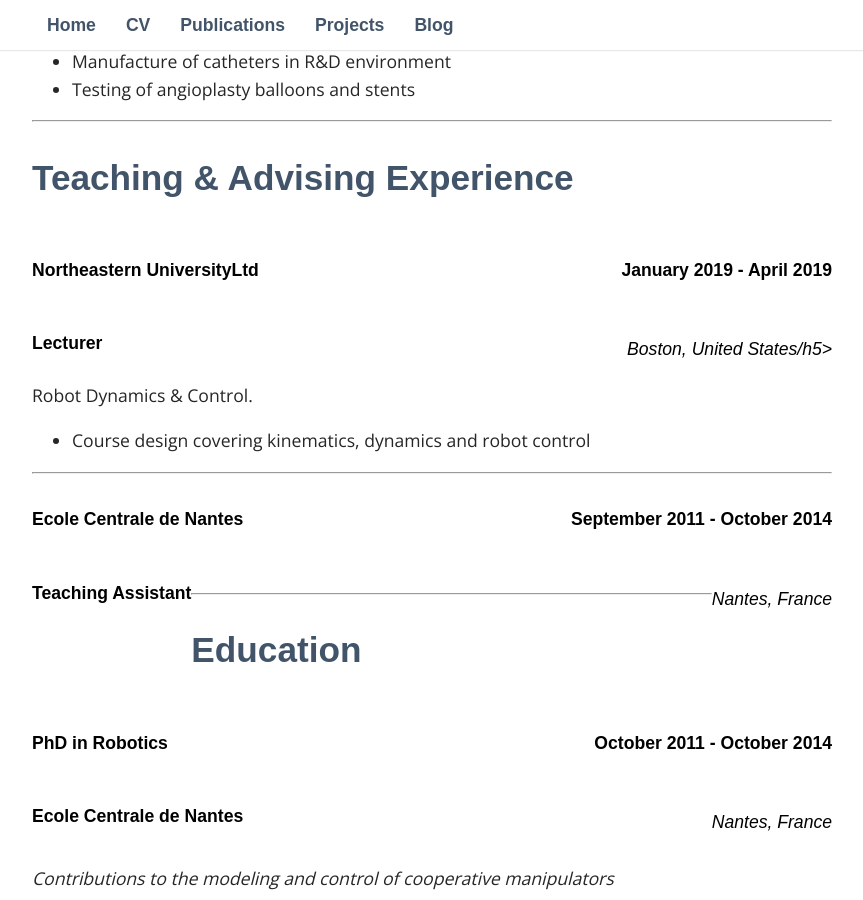
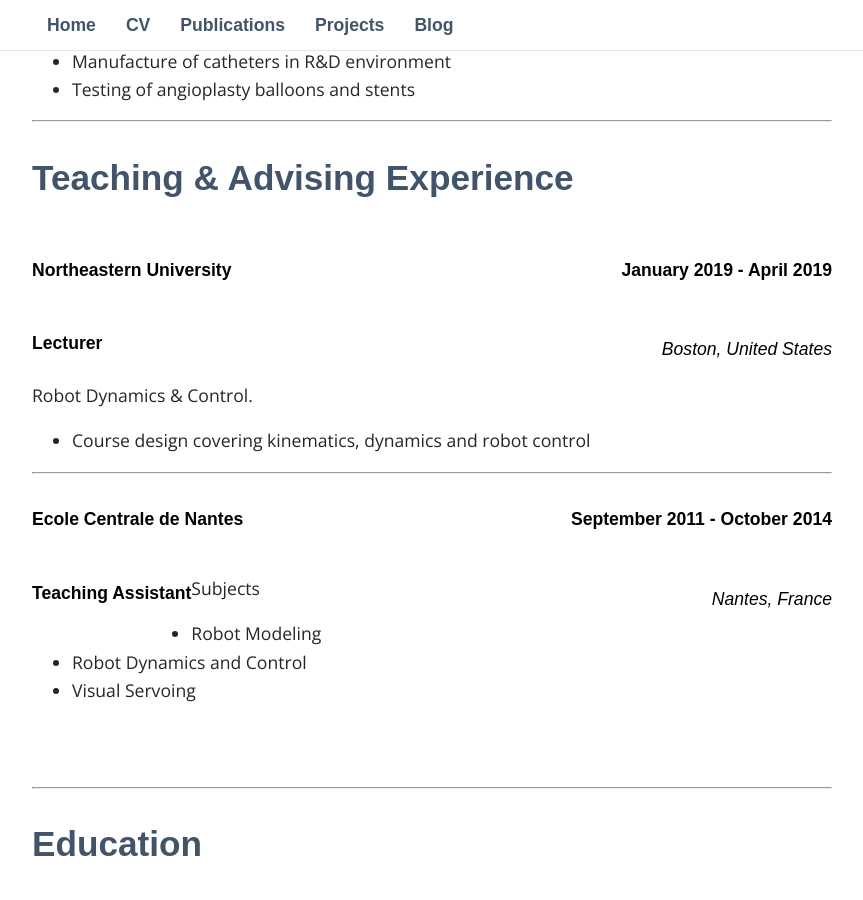
Before and after one commit to philip-long/philip-long.github.io, a Jekyll site: the page built from cv/index.html, in a window 1280 px wide and 900 px high, scrolled down 2195 px. Shown: the whole window, without its empty margins (208-1071 px from the left). Built offline with Jekyll 4.4.1, drawn with Linux system fonts in a browser that asks for light colours; nearby versions of some CDN libraries; some web fonts are replaced; library files that are not in the unit come from our copies.

Commit message:
Update index.html

```diff
--- a/cv/index.html
+++ b/cv/index.html
@@ -176,7 +176,7 @@
 
 
 <div style="clear: both">
-    <h4 style="float: left"> Northeastern UniversityLtd</h4>
+    <h4 style="float: left"> Northeastern University</h4>
     <h4 style="float: right">January 2019 - April 2019</h4>
 </div>
 
@@ -185,7 +185,7 @@
 
 <div style="clear: both">
     <h4 style="float: left">Lecturer</h4>
-    <h5 style="float: right">Boston, United States/h5>
+    <h5 style="float: right">Boston, United States</h5>
 </div>
 
 </br>
@@ -209,7 +209,14 @@
     <h4 style="float: left">Teaching Assistant</h4>
     <h5 style="float: right">Nantes, France</h5>
 </div>
+       	 <p> Subjects </p>
+                    <ul class="desc">
+                    	<li> Robot Modeling</li>
+			<li> Robot Dynamics and Control</li>
+			<li> Visual Servoing</li>
+                    </ul>
 
+</br>
 </br>
 
 <hr>
```
